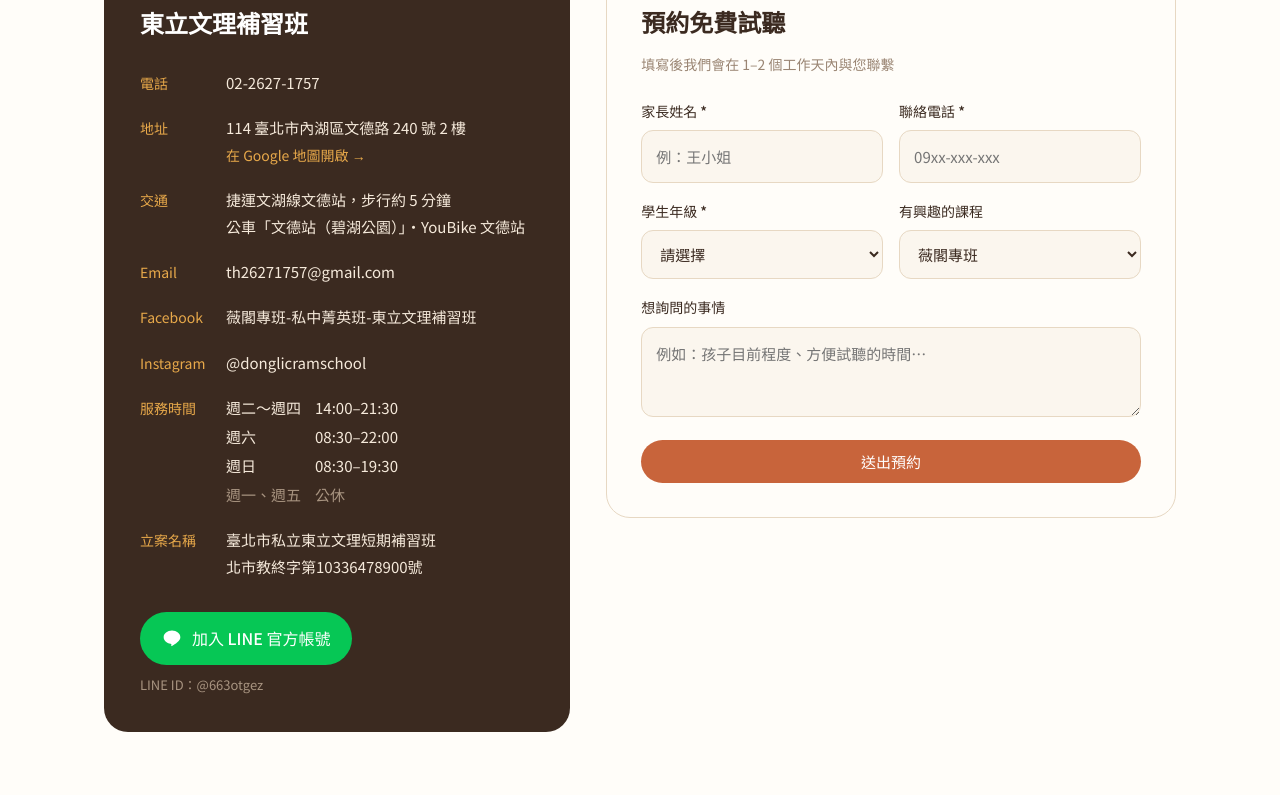
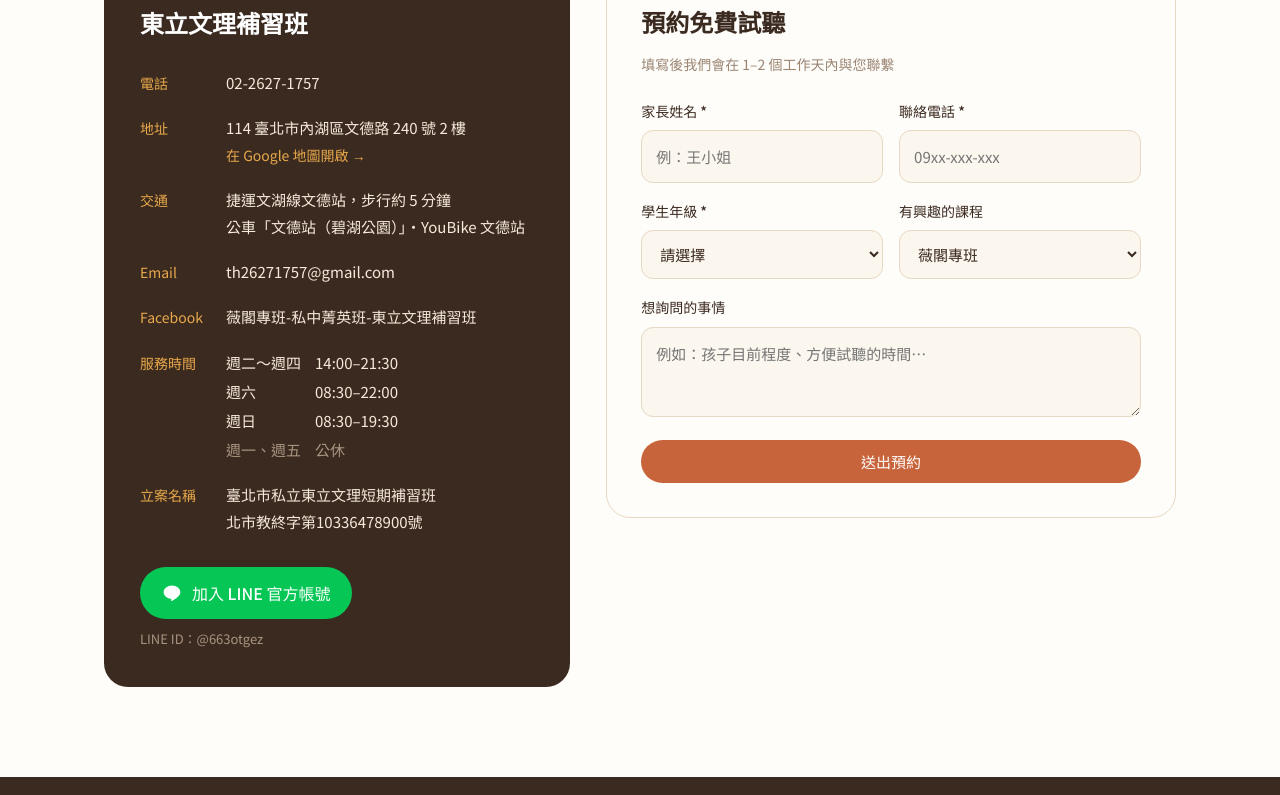
Before and after one commit to Tung-Li-Edu/tungli, a plain HTML site: page index.html in a window 1280 px wide. Shown: the part 10273-11068 px from the top of the page. Drawn offline with Linux system fonts and the light colour scheme.

Commit message:
Add files via upload

```diff
--- a/index.html
+++ b/index.html
@@ -751,7 +751,6 @@ footer b{color:#fff;font-family:"Noto Serif TC",serif;font-size:17px}
         <div class="info-item"><div class="k">交通</div><div class="v">捷運文湖線文德站，步行約 5 分鐘<br>公車「文德站（碧湖公園）」・YouBike 文德站</div></div>
         <div class="info-item"><div class="k">Email</div><div class="v">th26271757@gmail.com</div></div>
         <div class="info-item"><div class="k">Facebook</div><div class="v"><a href="https://www.facebook.com/ToriLiberalArts/">薇閣專班-私中菁英班-東立文理補習班</a></div></div>
-        <div class="info-item"><div class="k">Instagram</div><div class="v"><a href="https://www.instagram.com/donglicramschool/">@donglicramschool</a></div></div>
         <div class="info-item"><div class="k">服務時間</div><div class="v"><div class="hours"><span>週二～週四</span><span>14:00–21:30</span><span>週六</span><span>08:30–22:00</span><span>週日</span><span>08:30–19:30</span><span class="off">週一、週五</span><span class="off">公休</span></div></div></div>
         <div class="info-item"><div class="k">立案名稱</div><div class="v">臺北市私立東立文理短期補習班<br>北市教終字第10336478900號</div></div>
         <a class="line-btn" href="https://lin.ee/MQ1MJJx">
```
